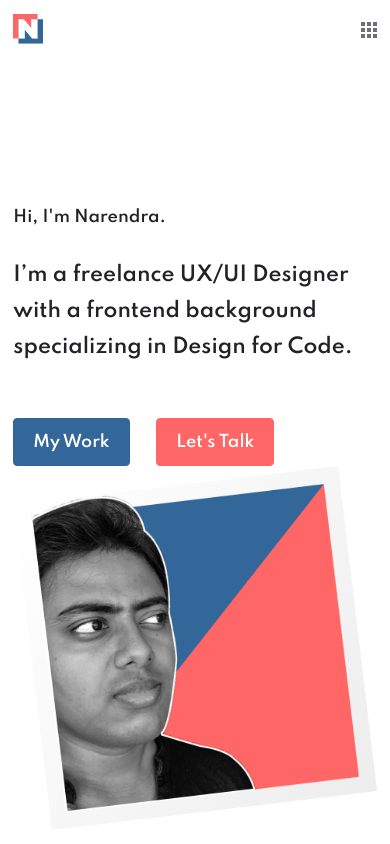
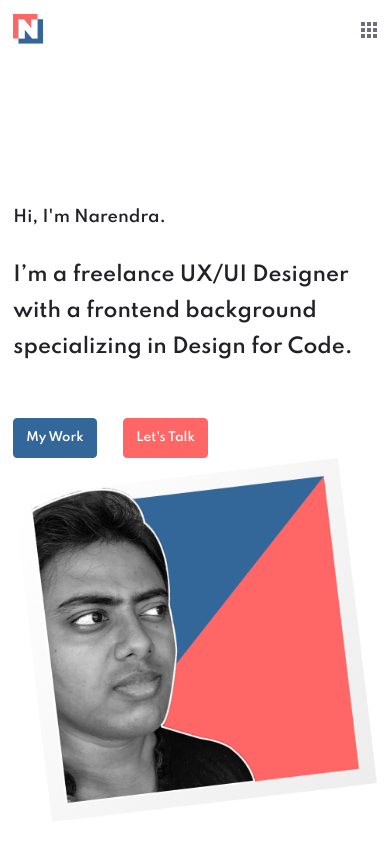
Before and after one commit to narenkram/Lance, a Nuxt app: page / in a window 390 px wide. Shown: the top 844 px of the page. Built offline with nearby package versions, Linux system fonts and the light colour scheme.

Commit message:
feat(ui): responsive styling

```diff
--- a/assets/style.scss
+++ b/assets/style.scss
@@ -296,11 +296,11 @@ a:hover {
   }
 
   .btn {
-    padding-top: 11px;
-    padding-bottom: 11px;
+    padding-top: 10px;
+    padding-bottom: 10px;
     padding-right: 19px;
     padding-left: 19px;
-    font-size: 16px;
+    font-size: 14px;
   }
 
   .Logo {
@@ -408,11 +408,11 @@ a:hover {
   }
 
   .btn {
-    padding-top: 11px;
-    padding-bottom: 11px;
-    padding-right: 19px;
-    padding-left: 19px;
-    font-size: 16px;
+    padding-top: 10px;
+    padding-bottom: 10px;
+    padding-right: 12px;
+    padding-left: 12px;
+    font-size: 12px;
   }
 
   .Logo {
```
